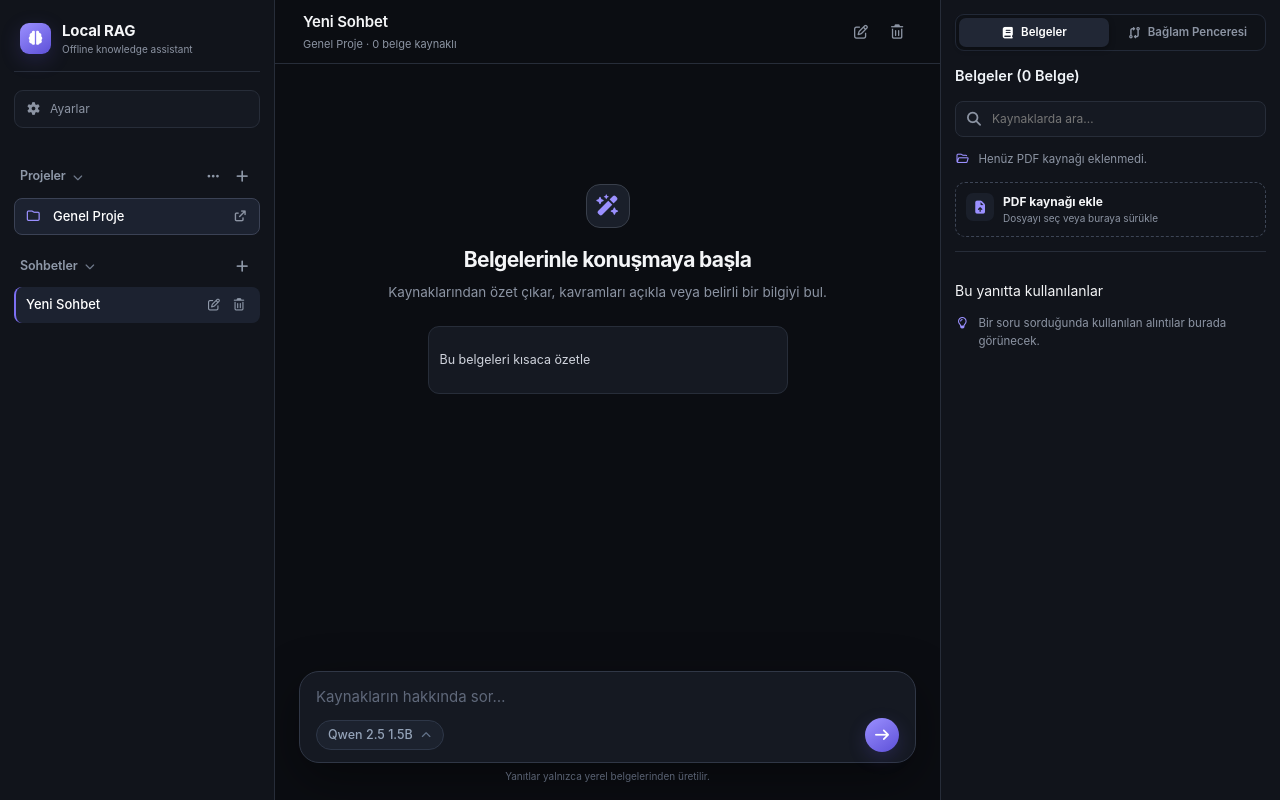
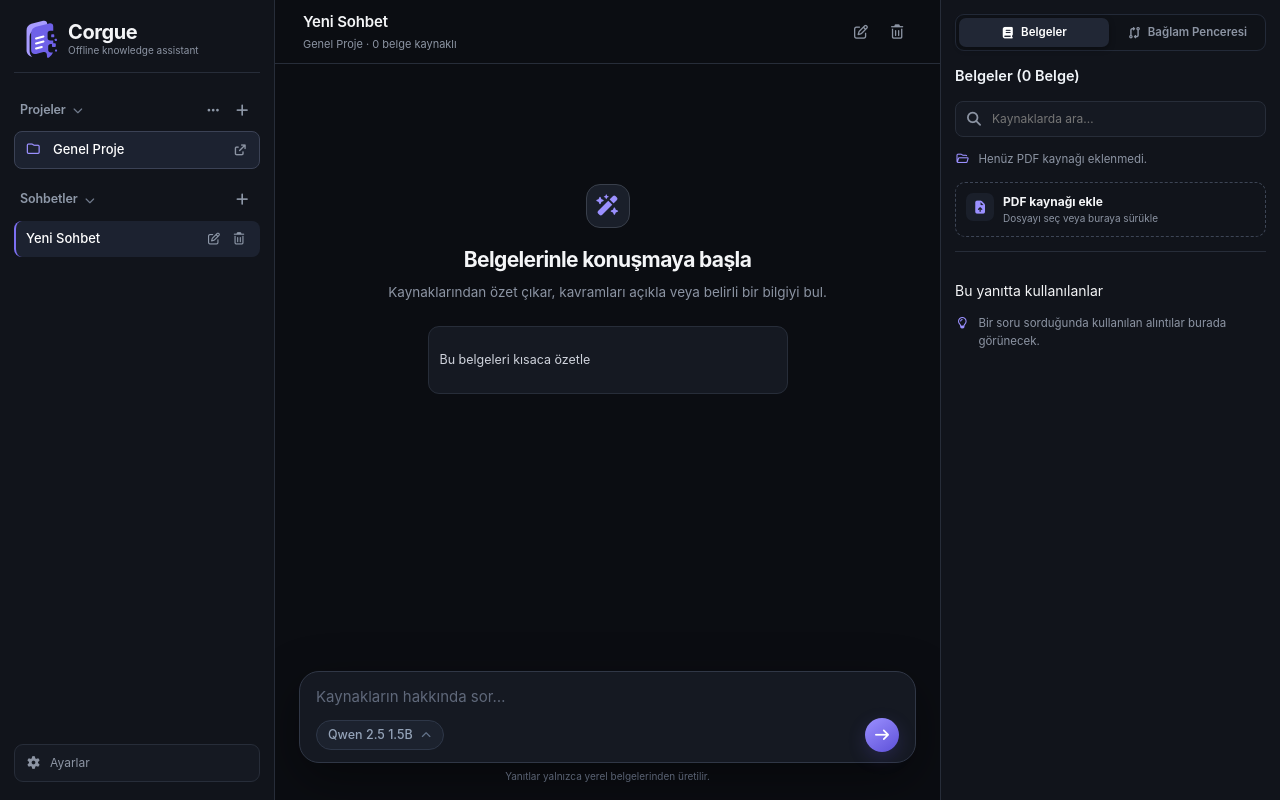
Before and after one commit to KEREMBOYLU/corgue-local-rag, a FastAPI app: page / in a window 1280 px wide. Run offline with FastAPI, Linux system fonts and the light colour scheme; data comes from the database, SQL or seed files in the repository; data that the repository does not hold is empty; some libraries are stand-ins or nearby versions.

Commit message:
feat: introduce Corgue branding

```diff
--- a/app/static/index.html
+++ b/app/static/index.html
@@ -4,7 +4,7 @@
   <meta charset="utf-8">
   <meta name="viewport" content="width=device-width, initial-scale=1">
   <meta name="color-scheme" content="dark light">
-  <title>Local RAG</title>
+  <title>Corgue</title>
   <link rel="stylesheet" href="/static/fontawesome/css/all.min.css">
   <link rel="stylesheet" href="/static/style.css">
 </head>
@@ -12,11 +12,9 @@
   <div class="app-shell">
     <aside class="sidebar">
       <header class="brand">
-        <span class="brand-mark"><i class="fa-solid fa-brain"></i></span>
-        <div><strong>Local RAG</strong><small>Offline knowledge assistant</small></div>
+        <span class="brand-mark" aria-hidden="true"><img src="/static/corgue-symbol.svg" alt=""></span>
+        <div class="brand-copy"><strong>Corgue</strong><small>Offline knowledge assistant</small></div>
       </header>
-      <button id="settings-btn" class="settings-nav-btn" type="button"><i class="fa-solid fa-gear"></i><span>Ayarlar</span></button>
-
       <!-- Projeler (Projects) Collapsible Section -->
       <section class="nav-section projects-section">
         <div class="section-heading-row">
@@ -49,6 +47,8 @@
           <div id="conversation-list" class="conversation-list"></div>
         </div>
       </section>
+
+      <button id="settings-btn" class="settings-nav-btn" type="button"><i class="fa-solid fa-gear"></i><span>Ayarlar</span></button>
     </aside>
 
     <main class="chat-panel">
--- a/app/static/style.css
+++ b/app/static/style.css
@@ -24,10 +24,11 @@ button { color: inherit; }
 .app-shell { display: grid; grid-template-columns: var(--sidebar) minmax(480px, 1fr) var(--sources); width: 100vw; height: 100vh; }
 .sidebar, .sources-panel { background: var(--panel); min-width: 0; }
 .sidebar { display: flex; flex-direction: column; padding: 18px 14px; border-right: 1px solid var(--border); }
-.brand { display: flex; align-items: center; gap: 11px; padding: 2px 6px 14px; border-bottom: 1px solid var(--border); margin-bottom: 6px; }
-.brand-mark { display: grid; place-items: center; width: 31px; height: 31px; border-radius: 9px; background: linear-gradient(145deg, var(--accent-2), #5d50d8); color: #fff; font-size: 14px; box-shadow: 0 6px 20px #6356d738; }
+.brand { display: flex; align-items: center; gap: 10px; padding: 2px 6px 14px; border-bottom: 1px solid var(--border); margin-bottom: 6px; }
+.brand-mark { display: grid; place-items: center; width: 38px; height: 38px; flex: 0 0 38px; }
+.brand-mark img { display: block; width: 100%; height: 100%; object-fit: contain; }
 .brand strong, .brand small { display: block; }
-.brand strong { font-size: 15px; letter-spacing: -.01em; }
+.brand strong { font-size: 20px; line-height: 1.15; letter-spacing: -.02em; }
 .brand small { color: var(--text-muted); font-size: 10px; margin-top: -1px; }
 
 .nav-section { margin-top: 14px; }
@@ -166,7 +167,7 @@ button { color: inherit; }
 ::-webkit-scrollbar-thumb:hover { background: #3b465c; }
 
 .sources-panel { display: flex; flex-direction: column; padding: 14px; border-left: 1px solid var(--border); overflow-y: auto; background: var(--panel); }
-.settings-nav-btn { display: flex; align-items: center; gap: 9px; width: 100%; margin: 12px 0 18px; padding: 9px 11px; border: 1px solid var(--border); border-radius: 9px; background: var(--panel-2); color: var(--text-muted); cursor: pointer; text-align: left; font-size: 12px; }
+.settings-nav-btn { display: flex; align-items: center; gap: 9px; width: 100%; margin: auto 0 0; padding: 9px 11px; border: 1px solid var(--border); border-radius: 9px; background: var(--panel-2); color: var(--text-muted); cursor: pointer; text-align: left; font-size: 12px; }
 .settings-nav-btn:hover { color: var(--text); border-color: var(--accent); }
 .settings-dialog { width: min(680px, calc(100vw - 32px)); }
 .settings-tabs { display: grid; grid-template-columns: 1fr 1fr; gap: 4px; margin-bottom: 18px; padding: 3px; border: 1px solid var(--border); border-radius: 9px; background: #10141c; }
```
Also changed, not shown: app/static/corgue-symbol.svg (added).
